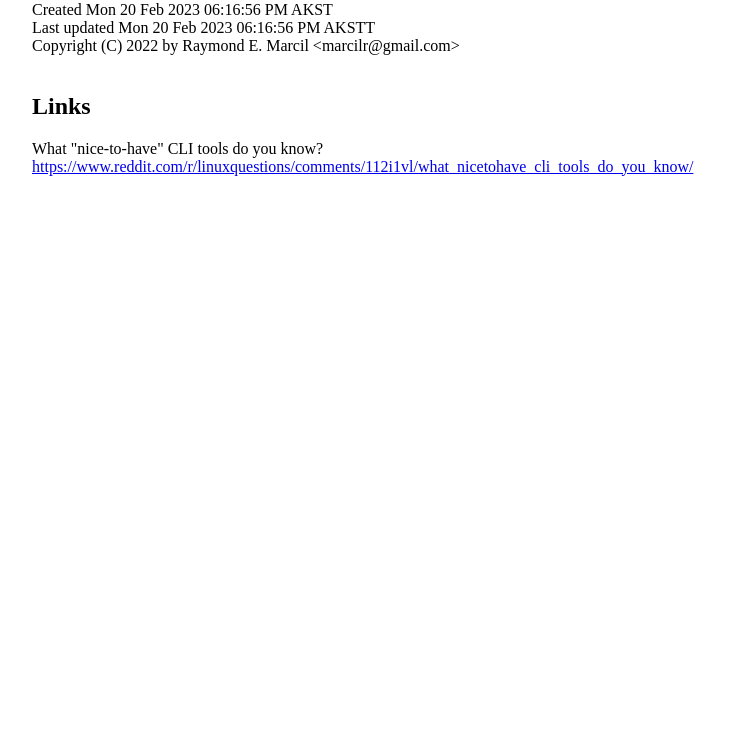
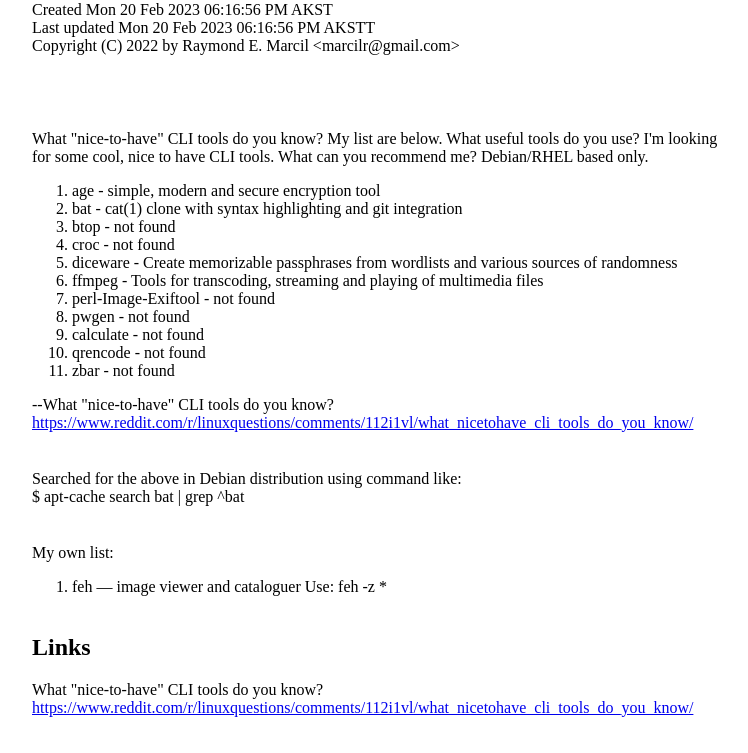
Before and after one commit to marcilr/cli, a plain HTML site: page index.html in a window 1280 px wide. Shown: the part 107-860 px from the top of the page, without its empty margins (100-848 px from the left). Before the commit the page ends 800 px from the top, so only its background shows below. Drawn offline with Linux system fonts and the light colour scheme.

Commit message:
Added initial list of cli commands to check out.

```diff
--- a/index.html
+++ b/index.html
@@ -63,80 +63,64 @@ Created Mon 20 Feb 2023 06:16:56 PM AKST<br>
 Last updated Mon 20 Feb 2023 06:16:56 PM AKSTT<br>
 Copyright (C) 2022 by Raymond E. Marcil &lt;marcilr@gmail.com&gt;<br>
 
+<p style='margin-top:2cm'>
+What "nice-to-have" CLI tools do you know?
+My list are below. What useful tools do you use? I'm looking for some cool, nice to have CLI tools. What can you recommend me? Debian/RHEL based only.
 
-<!--- ================== TEMPLATE FOR NEW PROJECT ==================== --->
-<!--- ================== TEMPLATE FOR NEW PROJECT ==================== --->
-<!--- ================== TEMPLATE FOR NEW PROJECT ==================== --->
-<!---
-<p style="margin-top:1cm;">
-<h2>Template for new projects</h2>
---->
+<p>
+<ol>
+<li>
+  age - simple, modern and secure encryption tool
 
-<!--- ============================= TODO ============================ --->
-<!--- ============================= TODO ============================ --->
-<!---
-<p style="margin-top:1cm;">
-<h2>TODO</h2>
-<ul>
-  <li>
-    Tue 22 Mar 2022 12:24:26 PM AKDT -
-    Best programmatic languages for web page design and display:<br>
+<li>
+  bat - cat(1) clone with syntax highlighting and git integration
 
-    <p>
-    Languages for Web development:<br>
-    <ol>
-      <li>
-        JavaScript
-      <li>
-        Python
-      <li>
-        TypeScript
-      <li>
-        PHP
-      <li>
-        Ruby
-      <li>
-        HTML and CSS
-    </ol>
+<li>
+  btop - not found
 
-    <p>
-    Top 5 Programming languages for Web development in 2022<br>
-    <a href="  https://medium.com/javarevisited/top-5-programming-languages-for-web-development-in-2021-f6fd4f564eb6">
-      https://medium.com/javarevisited/top-5-programming-languages-for-web-development-in-2021-f6fd4f564eb6</a>
+<li>
+  croc - not found
 
-  <li style="margin-top:0.5cm;">
-    Tue 22 Mar 2022 11:27:48 AM AKDT -
-    Update git index page with navigation bar.<br>
-    This may be an item to generate with use of Apache cgi.
+<li>
+  diceware - Create memorizable passphrases from wordlists and various sources of randomness
 
-  <li>
-    Tue 22 Mar 2022 11:27:48 AM AKDT -
-    Set default paraagraph margin-top to 1cm.
-  <li>
-    Tue 22 Mar 2022 11:27:48 AM AKDT -
-    Integrate filelist or link to filelist into each repository
-    base page.
-</ul>
---->
+<li>
+  ffmpeg - Tools for transcoding, streaming and playing of multimedia files
 
-<!--- ================ Tue 22 Mar 2022 11:05:41 AM AKDT ============= --->
-<!--- ================ Tue 22 Mar 2022 11:05:41 AM AKDT ============= --->
-<!---
-<p style="margin-top:1cm;">
-<h2>Tue 22 Mar 2022 11:05:41 AM AKDT</h2><br>
-<p style="margin-top:-0.5cm;">
-Deprecated and removed the www repo:<br>
+<li>
+  perl-Image-Exiftool - not found
 
-<p style="font-family:courier;">
-&nbsp;&nbsp;&nbsp;&nbsp;ssh://git@github.com/marcilr/www.git   www<br>
-</p>
+<li>
+  pwgen - not found
 
-The www repo was not being used and all associated content is under
-the net repo:<br>
-<p style="font-family:courier;">
-&nbsp;&nbsp;&nbsp;&nbsp;ssh://git@github.com/marcilr/net.git   net<br
-</p>
---->
+<li>
+  calculate - not found
+
+<li>
+  qrencode - not found
+
+<li>
+  zbar - not found
+
+</ol>
+--What &quot;nice-to-have&quot; CLI tools do you know?<br>
+<a href="https://www.reddit.com/r/linuxquestions/comments/112i1vl/what_nicetohave_cli_tools_do_you_know/">
+  https://www.reddit.com/r/linuxquestions/comments/112i1vl/what_nicetohave_cli_tools_do_you_know/</a>
+
+<p style='margin-top:1cm'>
+Searched for the above in Debian distribution using command like:<br>
+$ apt-cache search bat | grep ^bat
+
+<!--- ========================= MY OWN LIST ========================== --->
+<!--- ========================= MY OWN LIST ========================== --->
+<p style='margin-top:1cm'>
+My own list:
+
+<ol>
+<li>
+  feh — image viewer and cataloguer
+  Use: feh -z *
+</ol>
 
 <!--- ============================ LINKS ============================= --->
 <!--- ============================ LINKS ============================= --->
@@ -144,7 +128,7 @@ the net repo:<br>
 <h2>Links</h2>
 
 <p>
-What "nice-to-have" CLI tools do you know?<br>
+What &quot;nice-to-have&quot; CLI tools do you know?<br>
 <a href="https://www.reddit.com/r/linuxquestions/comments/112i1vl/what_nicetohave_cli_tools_do_you_know/">
   https://www.reddit.com/r/linuxquestions/comments/112i1vl/what_nicetohave_cli_tools_do_you_know/</a>
 </p>
```
